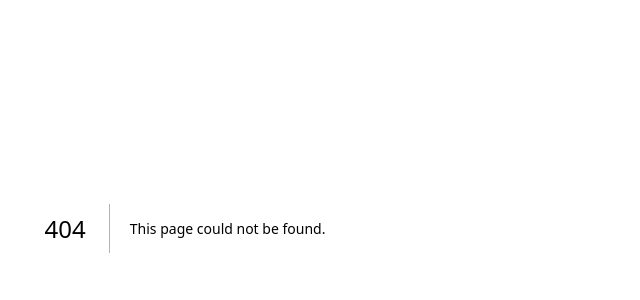
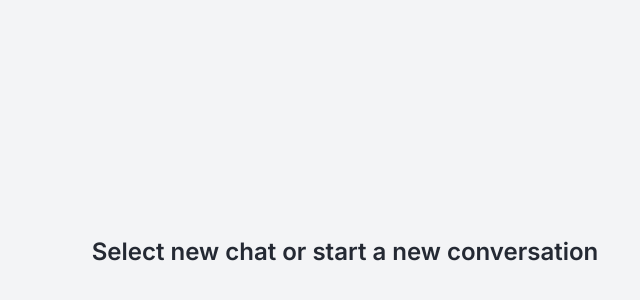
Before and after one commit to m4es7r0/real-time-messanger, a Next.js app: page /users in a window 1280 px wide. Before the commit this address had no page. Shown: the part 172-472 px from the top of the page, without its empty margins (455-1095 px from the left). Built offline with nearby package versions, Linux system fonts and the light colour scheme.

Commit message:
feat: middleware, protected routs

```diff
--- /dev/null
+++ b/src/app/users/page.tsx
@@ -0,0 +1,15 @@
+// "use client";
+import EmptyState from "@/components/empty-state";
+import { FC } from "react";
+
+interface pageProps {}
+
+const page: FC<pageProps> = ({}) => {
+  return (
+    <div className="hidden lg:block lg:pl-80 h-full">
+      <EmptyState />
+    </div>
+  );
+};
+
+export default page;
--- /dev/null
+++ b/src/components/empty-state/EmptyState.module.scss
@@ -0,0 +1,20 @@
+.empty-state {
+  @apply px-4 pt-10
+  sm:px-6
+  lg:px-8
+  h-full
+  flex justify-center items-center
+  dark:bg-black-semi
+  bg-gray-100;
+
+  & > div {
+    @apply flex flex-col items-center
+    text-center;
+
+    & > h3 {
+      @apply mt-2
+      text-2xl
+      font-semibold;
+    }
+  }
+}
--- /dev/null
+++ b/src/components/empty-state/index.tsx
@@ -0,0 +1,17 @@
+import { FC } from "react";
+
+import styles from "./EmptyState.module.scss";
+
+interface EmptyStateProps {}
+
+const EmptyState: FC<EmptyStateProps> = ({}) => {
+  return (
+    <div className={styles["empty-state"]}>
+      <div>
+        <h3>Select new chat or start a new conversation</h3>
+      </div>
+    </div>
+  );
+};
+
+export default EmptyState;
```
Also changed, not shown: src/middleware.ts (added, +13 -0 lines), src/components/auth-form/AuthForm.module.scss (deleted).
